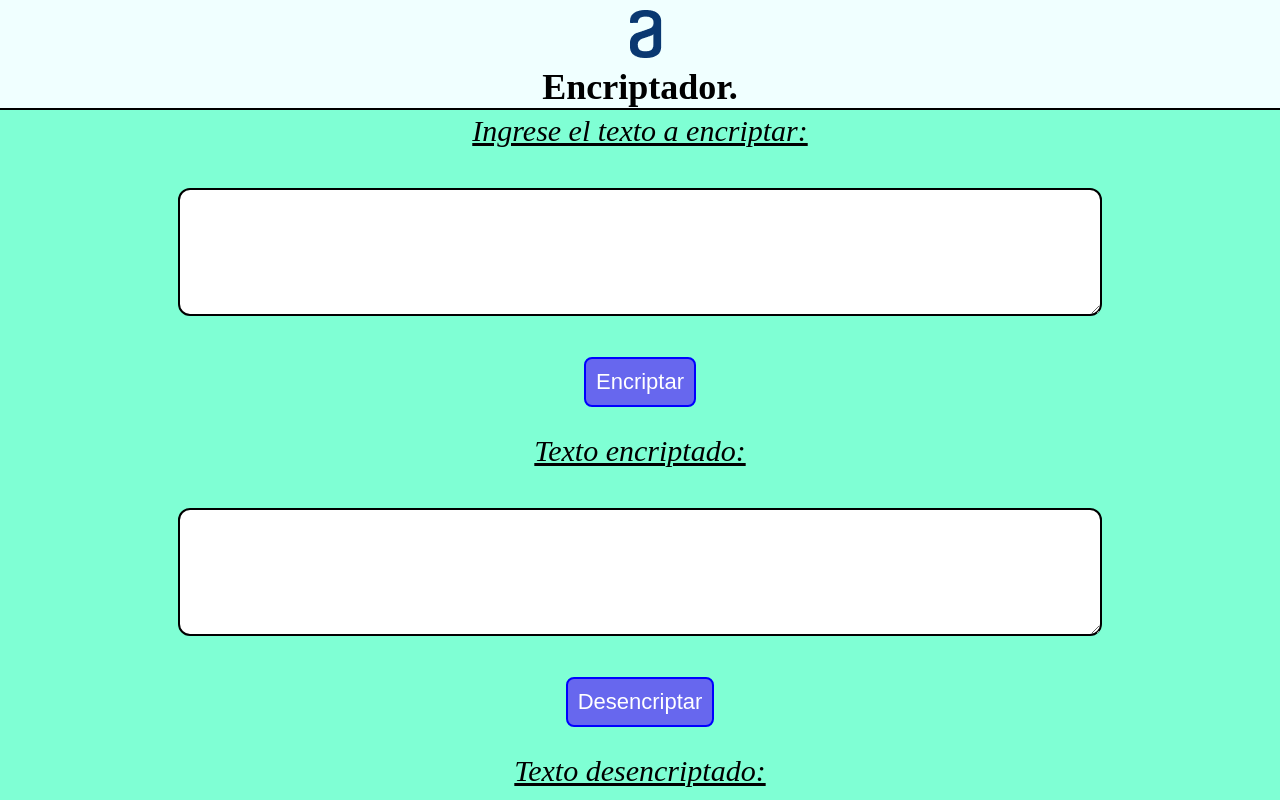
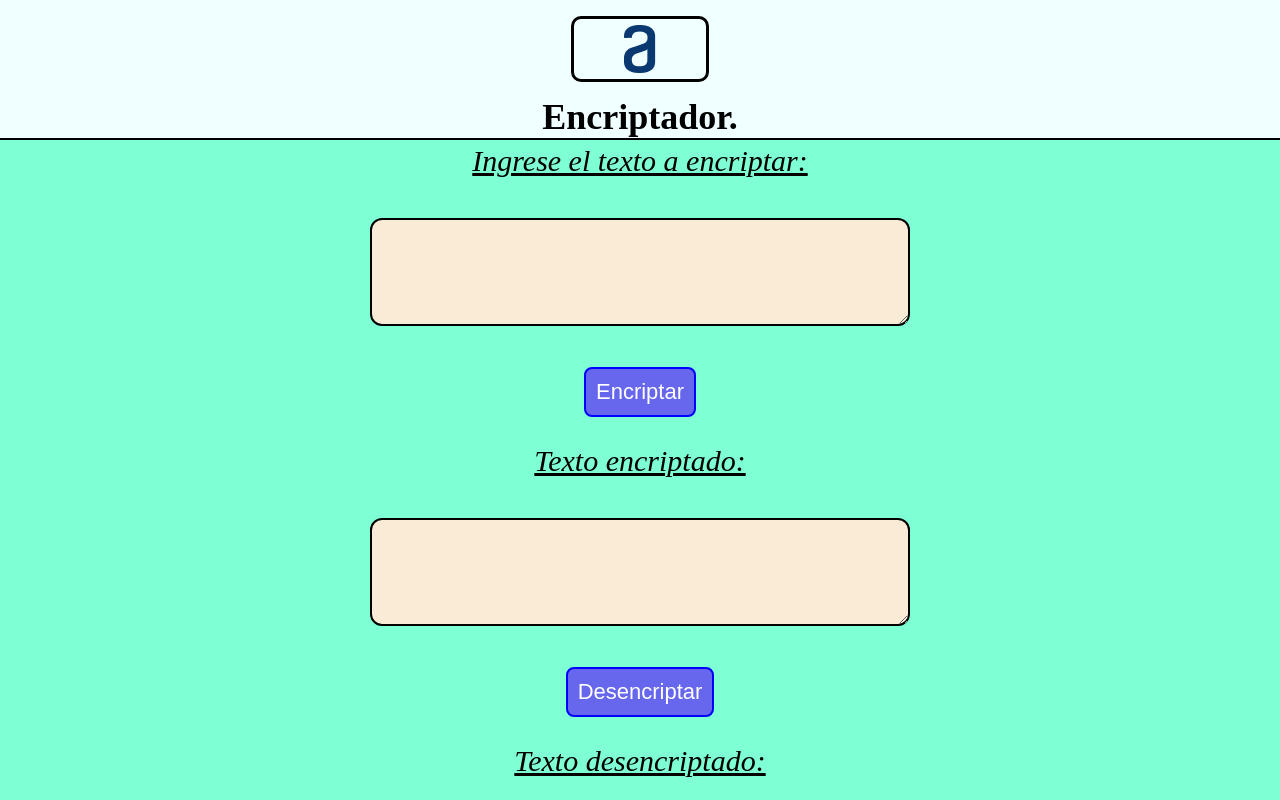
Before and after one commit to Ojhara/Encriptador-Alura-Ver.-9kanuto, a plain HTML site: page index.html in a window 1280 px wide. Shown: the top 800 px of the page. Drawn offline with Linux system fonts and the light colour scheme.

Commit message:
Update styles.css
last update 14032024

```diff
--- a/styles.css
+++ b/styles.css
@@ -49,8 +49,8 @@ button {
 }
 
 textarea {
-	width: 70%;
-	height: 100px;
+	width: 40%;
+	height: 80px;
 	margin: 18px;
     padding: 12px;
     align-items: center;
@@ -58,6 +58,7 @@ textarea {
     background-color: white;
     border-radius: 12px;
     border: 2px solid;
+    background-color: antiquewhite;
 }
 
 .final {
@@ -80,8 +81,10 @@ h3 {
 }
 
 img {
-    padding-left: 6px;
-    margin-left: 6px;
+    padding: 6px;
+    margin: 6px;
+    border: 3px solid black;
+    border-radius: 10px;
 }
 
 h5 {
@@ -90,3 +93,16 @@ h5 {
     padding: 8px;
     margin: 8px;
 }
+
+button:hover {
+    background-color: rgb(101, 227, 231);
+    cursor: pointer;
+    font-family: Verdana, Geneva, Tahoma, sans-serif;
+    font-style: italic;
+    transform: rotate(5deg);
+    box-shadow: 6px 6px 9px rgb(62, 240, 247);
+}
+
+img:hover {
+    box-shadow: 3px 3px 6px black;
+}
```
